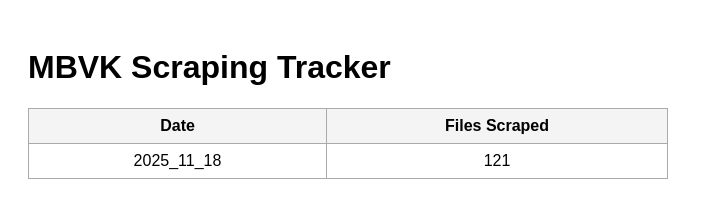
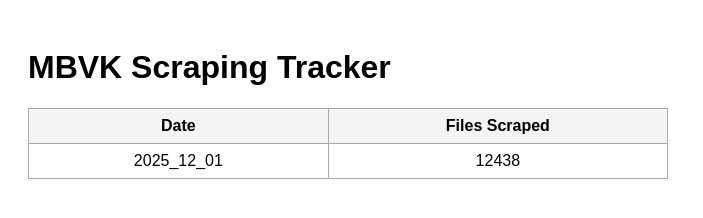
Before and after one commit to simiboy/pk_mbvk_scrape, a plain HTML site: page index.html in a window 1280 px wide. Shown: the full height of the page, 0-703 px from the left. Drawn offline with Linux system fonts and the light colour scheme.

Commit message:
deploy: simiboy/pk_mbvk_scrape_code@faab5ee35df7ccab2aee68d69db649903c43f589

```diff
--- a/index.html
+++ b/index.html
@@ -20,7 +20,7 @@ th { background-color: #f4f4f4; }
     </tr>
     </thead>
     <tbody>
-<tr><td>2025_11_18</td><td>121</td></tr>
+    <tr><td>2025_12_01</td><td>12438</td></tr>
 </tbody>
 </table>
 </body>
```
Lines whose indentation alone changed are shown as unchanged.
